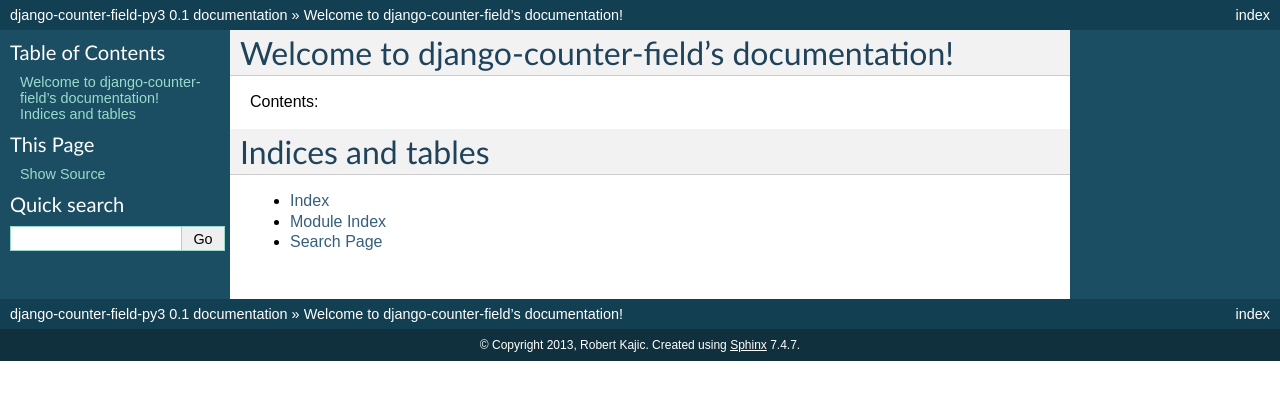
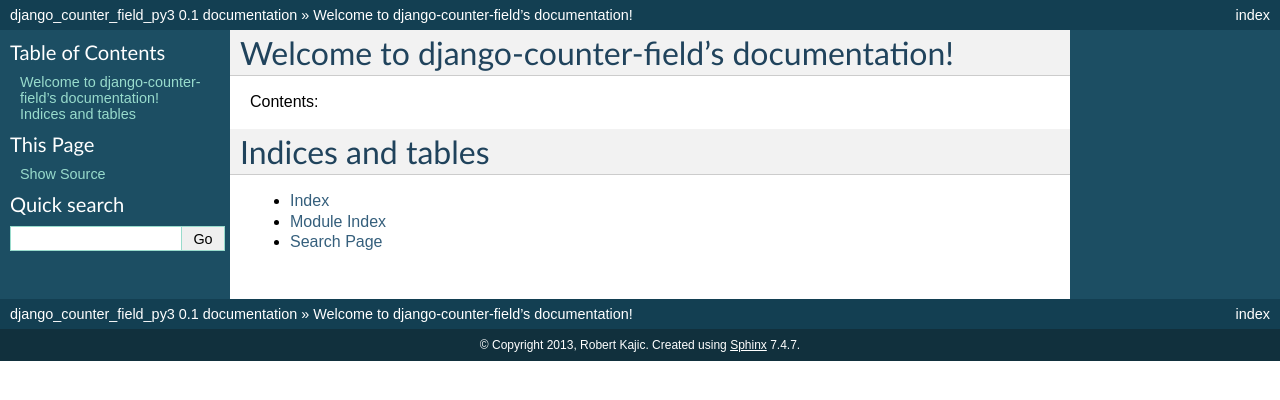
Before and after one commit to yongwookim/django_counter_field_py3, a Sphinx documentation site: the page built from docs/source/index.rst, in a window 1280 px wide. Shown: the top 400 px of the page. Built offline with Sphinx 7.4.7, drawn with Linux system fonts in a browser that asks for light colours; pages that are not in the unit, such as notebooks, are missing from menus.

```diff
--- a/django_counter_field_py3/__init__.py
+++ b/django_counter_field_py3/__init__.py
@@ -1,5 +1,4 @@
 # As a convenience, export ChangesMixin aliased as CounterMixin
 from django_model_changes.changes import ChangesMixin as CounterMixin
-
 from .counter import connect_counter
 from .fields import CounterField
--- a/docs/source/conf.py
+++ b/docs/source/conf.py
@@ -1,6 +1,6 @@
 # -*- coding: utf-8 -*-
 #
-# django-counter-field-py3 documentation build configuration file, created by
+# django_counter_field_py3 documentation build configuration file, created by
 # sphinx-quickstart on Thu Dec 26 02:26:21 2013.
 #
 # This file is execfile()d with the current directory set to its containing dir.
@@ -13,7 +13,7 @@
 
 import sys, os
 
-# If extensions (or django-counter-field-py3 to document with autodoc) are in another directory,
+# If extensions (or django_counter_field_py3 to document with autodoc) are in another directory,
 # add these directories to sys.path here. If the directory is relative to the
 # documentation root, use os.path.abspath to make it absolute, like shown here.
 sys.path.insert(0, os.path.abspath('../../'))
@@ -46,7 +46,7 @@
 master_doc = 'index'
 
 # General information about the project.
-project = u'django-counter-field-py3'
+project = u'django_counter_field_py3'
 copyright = u'2013, Robert Kajic'
 
 # The version info for the project you're documenting, acts as replacement for
@@ -170,7 +170,7 @@
 #html_file_suffix = None
 
 # Output file base name for HTML help builder.
-htmlhelp_basename = 'django-counter-field-py3doc'
+htmlhelp_basename = 'django_counter_field_py3doc'
 
 
 # -- Options for LaTeX output --------------------------------------------------
@@ -189,7 +189,7 @@
 # Grouping the document tree into LaTeX files. List of tuples
 # (source start file, target name, title, author, documentclass [howto/manual]).
 latex_documents = [
-  ('index', 'django-counter-field-py3.tex', u'django-counter-field-py3 Documentation',
+  ('index', 'django_counter_field_py3.tex', u'django_counter_field_py3 Documentation',
    u'Robert Kajic', 'manual'),
 ]
 
@@ -219,7 +219,7 @@
 # One entry per manual page. List of tuples
 # (source start file, name, description, authors, manual section).
 man_pages = [
-    ('index', 'django-counter-field-py3', u'django-counter-field-py3 Documentation',
+    ('index', 'django_counter_field_py3', u'django_counter_field_py3 Documentation',
      [u'Robert Kajic'], 1)
 ]
 
@@ -233,8 +233,8 @@
 # (source start file, target name, title, author,
 #  dir menu entry, description, category)
 texinfo_documents = [
-  ('index', 'django-counter-field-py3', u'django-counter-field-py3 Documentation',
-   u'Robert Kajic', 'django-counter-field-py3', 'One line description of project.',
+  ('index', 'django_counter_field_py3', u'django_counter_field_py3 Documentation',
+   u'Robert Kajic', 'django_counter_field_py3', 'One line description of project.',
    'Miscellaneous'),
 ]
 
```
Also changed, not shown: setup.py (+8 -6 lines), 5 other files.
